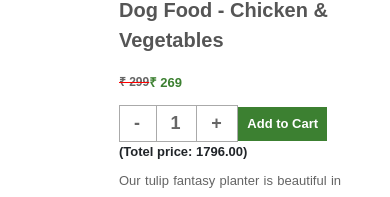
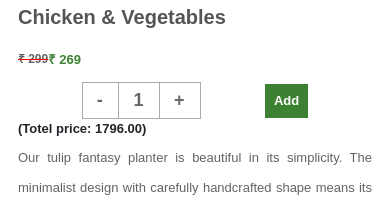
Before and after one commit to 11Aravind/PetsWorld, a React (Create React App) app: page /productdetails in a window 390 px wide. Shown: the part 213-410 px from the top of the page. Built offline with nearby package versions, Linux system fonts and the light colour scheme.

Commit message:
some component style was updated

```diff
--- a/src/component/CSS/Navbar.css
+++ b/src/component/CSS/Navbar.css
@@ -80,6 +80,7 @@
 }
 
 @media (max-width: 768px){
+
     .navbar{
         opacity: 0.95;
     }
@@ -109,8 +110,10 @@
 
     .navbar-container .hamburger-lines{
         display: block;
-        height: 28px;
-        width: 35px;
+        /* height: 28px;
+        width: 35px; */
+        height: 21px;
+        width: 26px;
         position: absolute;
         top: 20px;
         left: 20px;
--- a/src/component/CSS/Toplinks.css
+++ b/src/component/CSS/Toplinks.css
@@ -6,7 +6,7 @@
     align-items: center;
     font-size: 12px;
     line-height: 18px;
-    height: 30px;
+    height: 60px;
     text-shadow: 0px 0px 1px #666;
     font-size: 12px;
 }
--- a/src/index.css
+++ b/src/index.css
@@ -61,3 +61,9 @@ img{
   font-style: normal;
   font-weight: 700;
 }
+@media (max-width:768px) {
+.topSpacing{
+    padding: 0px;
+}
+
+}
--- a/src/pages/CSS/productdetails.css
+++ b/src/pages/CSS/productdetails.css
@@ -86,3 +86,22 @@
 .left-container>img{
     border-radius: 14px;
 }
+@media (max-width:768px) {
+.productDetails-container{
+flex-direction: column;
+padding: 9px 0px;
+}
+.btnContainer{
+    justify-content: space-evenly;
+}
+.left-container{
+    width: 100%;
+}
+.rigt-container{
+    width: 100%;
+    padding: 12px 18px;
+}
+.left-container>img {
+border-radius: 0px;
+}
+}
--- a/src/pages/Pets.jsx
+++ b/src/pages/Pets.jsx
@@ -47,12 +47,12 @@ const Pets = () => {
     return (
         <div className="topSpacing">
             <h1 className="collection-title">New Products</h1>
-            <div className="row row-cols-1 row-cols-md-4 g-4">
+            <div className="row row-cols-1 row-cols-sm-2 g-4">
                 {
                     petsDetails.map((singleProduct, index) => {
                         return (
-                            <Link to="/productdetails">
-                                <div className="col" key={index}>
+                            <div className="col-6" key={index}>
+                                    <Link to="/productdetails">
                                     <div className="card h-100">
                                        <div className="img-container">
                                        <img src={singleProduct.url} className="card-img-top product-image" alt="..." />
@@ -68,8 +68,8 @@ const Pets = () => {
                                             {/* <button className="btn btn-danger card-btn">View</button> */}
                                         </div>
                                     </div>
+                            </Link>
                                 </div>
-                            </Link>
                         )
                     })
                 }
--- a/src/pages/Productdetails.jsx
+++ b/src/pages/Productdetails.jsx
@@ -36,7 +36,7 @@ const Productdetails = () => {
                         </div>
                         <div className="addToCart">
                             <Link to="/cart">
-                                <button className="addToCartBtn">Add to Cart</button>
+                                <button className="addToCartBtn">Add</button>
                             </Link>
                         </div>
                     </div>
```
